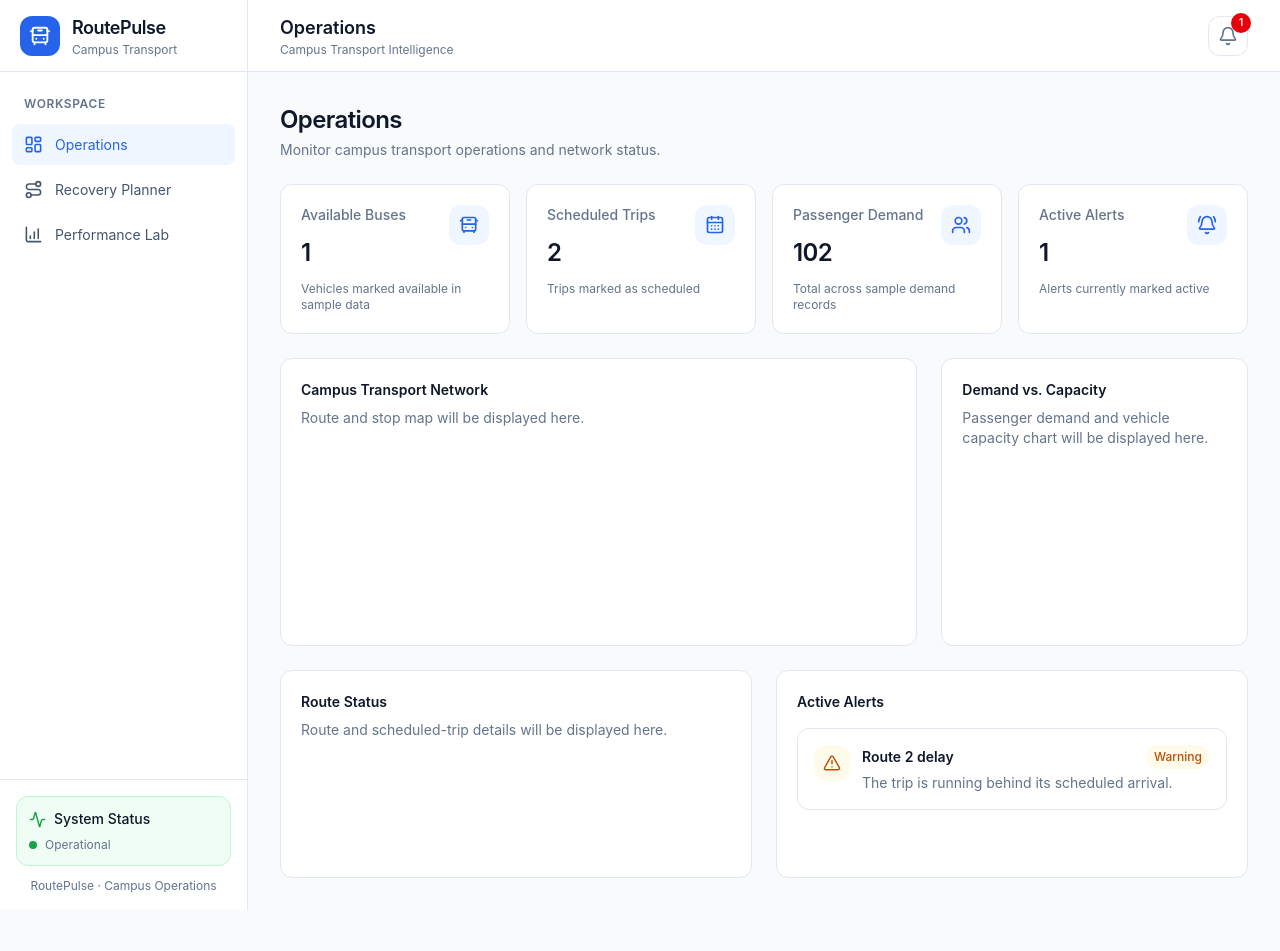
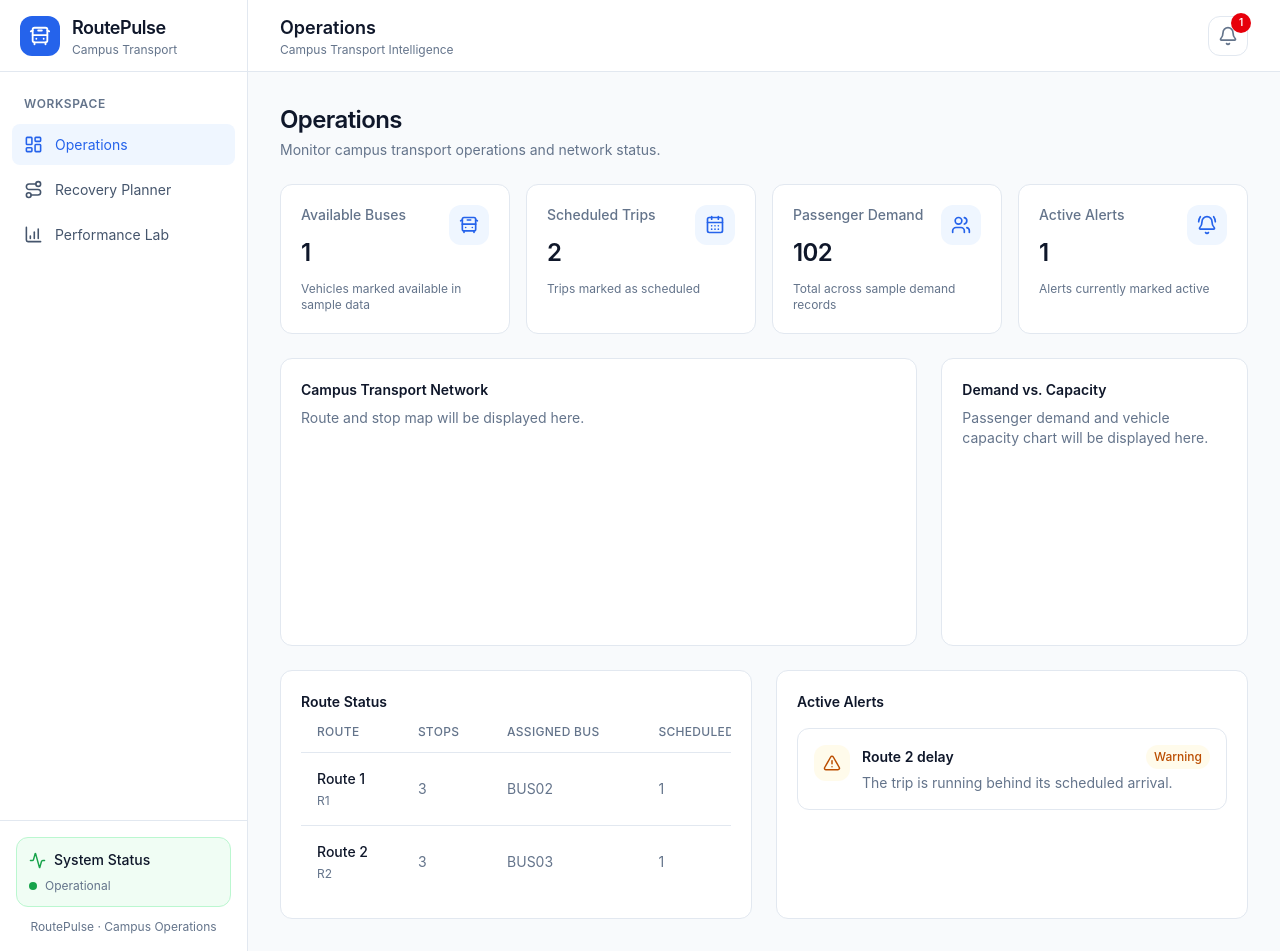
Before and after one commit to Iamsam45x/routePulse, a React (Vite) app in the folder frontend/: page / in a window 1280 px wide. Before the commit the page ends 910 px from the top, so only its background shows below. Built offline with nearby package versions, Linux system fonts and the light colour scheme.

Commit message:
feat: add dynamic route status table

```diff
--- /dev/null
+++ b/frontend/src/components/dashboard/RouteStatusTable.tsx
@@ -0,0 +1,105 @@
+import type {
+  Route,
+  Vehicle,
+  Trip,
+} from "../../types/operations";
+
+interface RouteStatusTableProps {
+  routes: Route[];
+  vehicles: Vehicle[];
+  trips: Trip[];
+}
+
+const statusStyles: Record<Route["status"], string> = {
+  active: "bg-green-50 text-green-700",
+  delayed: "bg-amber-50 text-amber-700",
+  disrupted: "bg-red-50 text-red-700",
+  inactive: "bg-slate-100 text-slate-600",
+};
+
+function formatStatus(status: Route["status"]) {
+  return status.charAt(0).toUpperCase() + status.slice(1);
+}
+
+export default function RouteStatusTable({
+  routes,
+  vehicles,
+  trips,
+}: RouteStatusTableProps) {
+  if (routes.length === 0) {
+    return (
+      <div className="rounded-lg border border-border px-4 py-10 text-center">
+        <p className="text-sm font-medium text-foreground">
+          No routes available
+        </p>
+        <p className="mt-1 text-sm text-muted-foreground">
+          Route information will appear here when data is available.
+        </p>
+      </div>
+    );
+  }
+
+  return (
+    <div className="overflow-x-auto">
+      <table className="w-full min-w-[640px] text-left text-sm">
+        <thead>
+          <tr className="border-b border-border text-xs uppercase tracking-wide text-muted-foreground">
+            <th className="px-4 py-3 font-medium">Route</th>
+            <th className="px-4 py-3 font-medium">Stops</th>
+            <th className="px-4 py-3 font-medium">Assigned Bus</th>
+            <th className="px-4 py-3 font-medium">Scheduled Trips</th>
+            <th className="px-4 py-3 font-medium">Status</th>
+          </tr>
+        </thead>
+
+        <tbody className="divide-y divide-border">
+          {routes.map((route) => {
+            const assignedVehicle = vehicles.find(
+              (vehicle) => vehicle.routeId === route.id,
+            );
+
+            const scheduledTrips = trips.filter(
+              (trip) =>
+                trip.routeId === route.id &&
+                trip.status === "scheduled",
+            ).length;
+
+            return (
+              <tr
+                key={route.id}
+                className="transition-colors hover:bg-slate-50"
+              >
+                <td className="px-4 py-4 font-medium text-foreground">
+                  {route.name}
+                  <p className="mt-1 text-xs font-normal text-muted-foreground">
+                    {route.id}
+                  </p>
+                </td>
+
+                <td className="px-4 py-4 text-muted-foreground">
+                  {route.stopIds.length}
+                </td>
+
+                <td className="px-4 py-4 text-muted-foreground">
+                  {assignedVehicle?.id ?? "Unassigned"}
+                </td>
+
+                <td className="px-4 py-4 text-muted-foreground">
+                  {scheduledTrips}
+                </td>
+
+                <td className="px-4 py-4">
+                  <span
+                    className={`inline-flex rounded-full px-2.5 py-1 text-xs font-medium ${statusStyles[route.status]}`}
+                  >
+                    {formatStatus(route.status)}
+                  </span>
+                </td>
+              </tr>
+            );
+          })}
+        </tbody>
+      </table>
+    </div>
+  );
+}
--- a/frontend/src/pages/OperationPage.tsx
+++ b/frontend/src/pages/OperationPage.tsx
@@ -9,6 +9,7 @@ import {
 import StatCard from "../components/dashboard/StatCard";
 import { operationsMockData } from "../mocks/operations";
 import AlertItem from "../components/dashboard/AlertItem";
+import RouteStatusTable from "../components/dashboard/RouteStatusTable";
 
 export default function OperationsPage() {
 
@@ -101,9 +102,11 @@ const statCards = [
       <section className="grid grid-cols-1 gap-6 xl:grid-cols-2">
         <div className="min-h-52 rounded-lg border border-border bg-white p-5">
           <h2 className="font-semibold">Route Status</h2>
-          <p className="mt-2 text-sm text-muted-foreground">
-            Route and scheduled-trip details will be displayed here.
-          </p>
+<RouteStatusTable
+  routes={operationsMockData.routes}
+  vehicles={operationsMockData.vehicles}
+  trips={operationsMockData.trips}
+/>
         </div>
 
         <div className="min-h-52 rounded-lg border border-border bg-white p-5">
```
